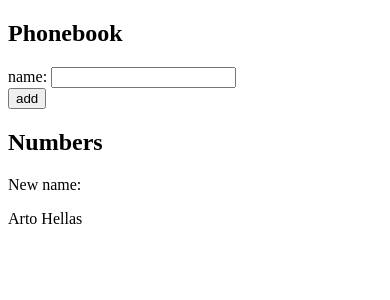
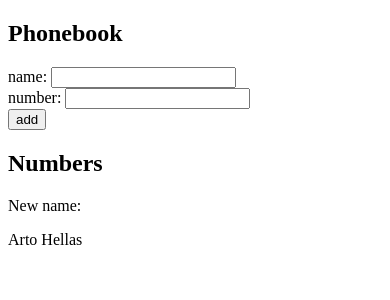
Before and after one commit to diegorramos84/fullstackopen-exercises, a React (Create React App) app in the folder part2/phonebook/: page / in a window 390 px wide. Shown: the top 300 px of the page. Built offline with nearby package versions, Linux system fonts and the light colour scheme.

Commit message:
add phone number

```diff
--- a/part2/phonebook/src/App.js
+++ b/part2/phonebook/src/App.js
@@ -5,15 +5,21 @@ const App = () => {
     { name: 'Arto Hellas' }
   ])
   const [newName, setNewName] = useState('')
+  const [newNumber, setNewNumber] = useState('')
 
   const handleNameChange = (event) => {
     setNewName(event.target.value)
   }
 
+  const handleNumberChange = (event) => {
+    setNewNumber(event.target.value)
+  }
+
   const addPerson = (event) => {
     event.preventDefault()
     const personObject = {
-      name: newName
+      name: newName,
+      number: newNumber
     }
     const allnames = persons.map(person => person.name)
     if (allnames.includes(newName)) {
@@ -22,9 +28,9 @@ const App = () => {
     } else {
         setPersons(persons.concat(personObject))
         setNewName('')
+        setNewNumber('')
       }
   }
-
 
   return (
     <div>
@@ -37,13 +43,19 @@ const App = () => {
           />
         </div>
         <div>
+          number: <input
+          value = {newNumber}
+          onChange ={handleNumberChange}
+          />
+        </div>
+        <div>
           <button type="submit">add</button>
         </div>
       </form>
       <h2>Numbers</h2>
       <div>New name: {newName}</div>
       {persons.map(person =>
-        <p key={person.name}>{person.name}</p>
+        <p key={person.name}>{person.name} {person.number}</p>
       )}
     </div>
   )
```
